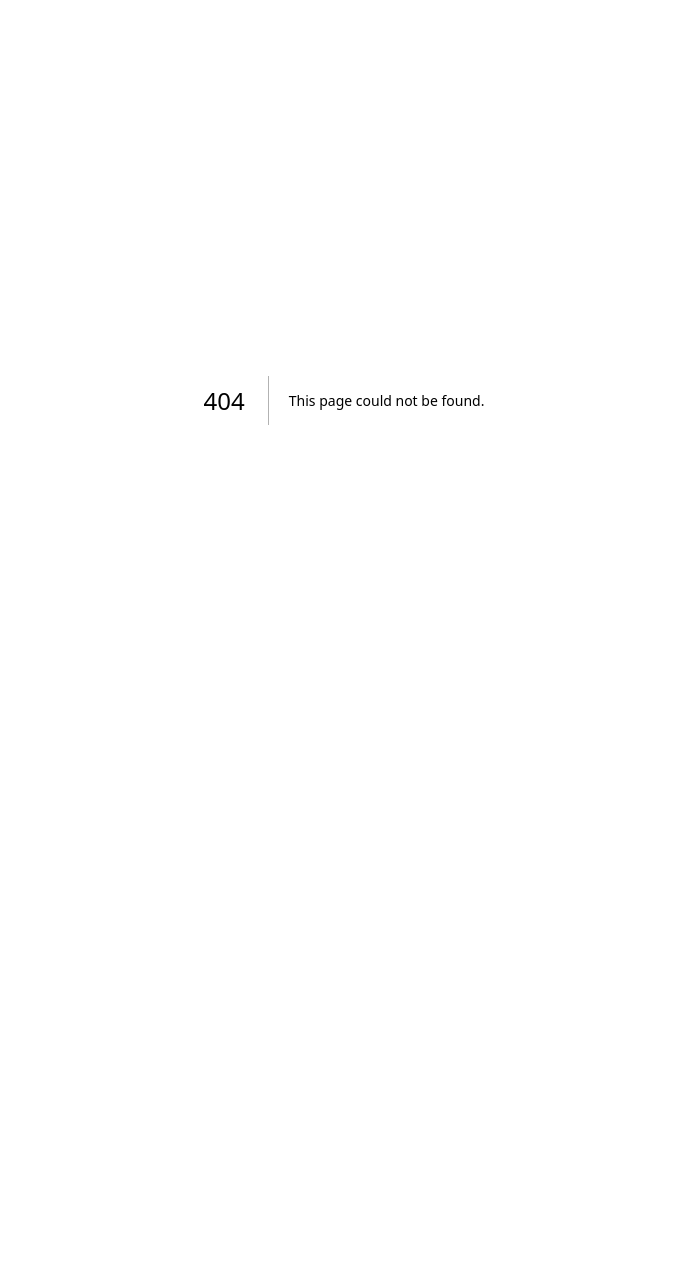
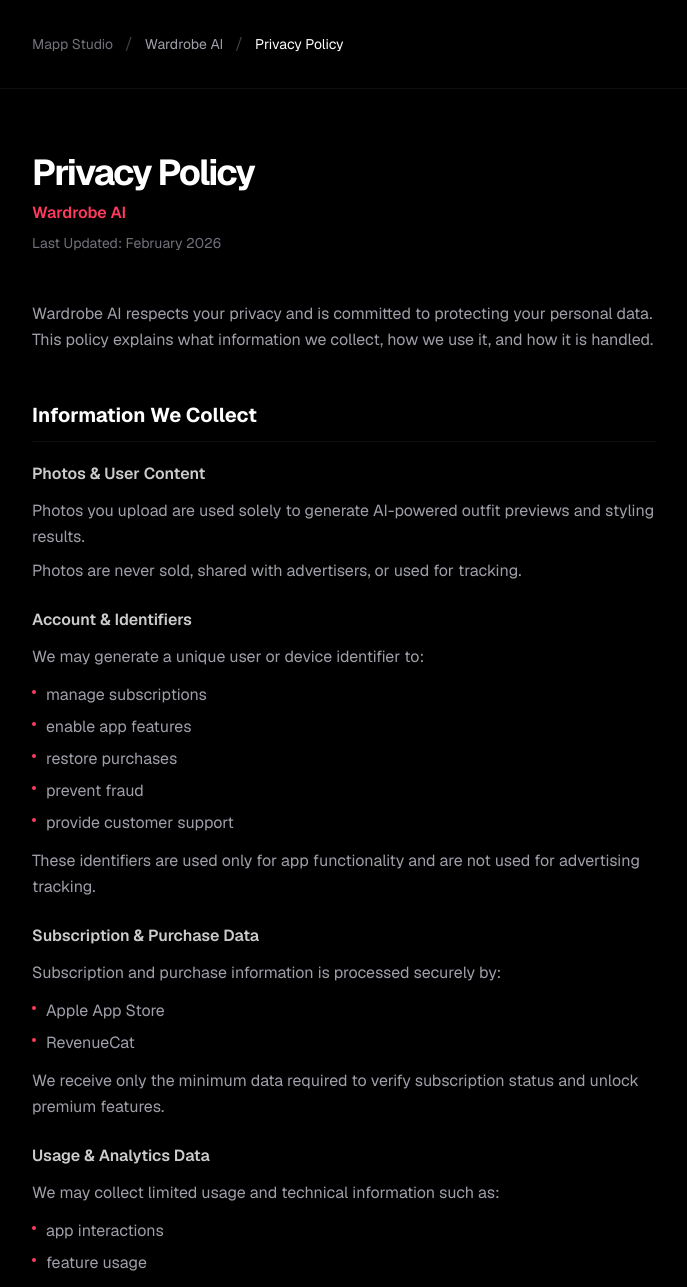
Before and after one commit to tunaaocal/MappStudio, a Next.js app: page /wardrobe-ai/privacy in a window 1280 px wide. Before the commit this address had no page. Shown: the top 1287 px of the page, without its empty margins (296-983 px from the left). Before the commit the page ends 800 px from the top, so only its background shows below. Built offline with nearby package versions, Linux system fonts and the light colour scheme.

Commit message:
wardrobe privacy

```diff
--- /dev/null
+++ b/app/wardrobe-ai/privacy/page.tsx
@@ -0,0 +1,210 @@
+import type { Metadata } from "next";
+
+export const metadata: Metadata = {
+  title: "Privacy Policy – Wardrobe AI",
+  description: "Privacy policy for Wardrobe AI – Outfit Maker.",
+};
+
+export default function WardrobePrivacy() {
+  return (
+    <main className="bg-black text-white min-h-screen">
+      {/* Header */}
+      <div className="border-b border-white/[0.06]">
+        <div className="max-w-2xl mx-auto px-6 py-8 flex items-center gap-3">
+          <a href="/" className="text-zinc-500 hover:text-white transition-colors duration-200 text-sm">
+            Mapp Studio
+          </a>
+          <span className="text-zinc-700">/</span>
+          <span className="text-zinc-400 text-sm">Wardrobe AI</span>
+          <span className="text-zinc-700">/</span>
+          <span className="text-white text-sm">Privacy Policy</span>
+        </div>
+      </div>
+
+      {/* Content */}
+      <div className="max-w-2xl mx-auto px-6 py-16">
+        <h1 className="text-4xl font-bold tracking-tighter text-white mb-2">
+          Privacy Policy
+        </h1>
+        <p className="text-[#FF3A5C] font-semibold mb-2">Wardrobe AI</p>
+        <p className="text-zinc-500 text-sm mb-12">Last Updated: February 2026</p>
+
+        <p className="text-zinc-400 leading-relaxed mb-12">
+          Wardrobe AI respects your privacy and is committed to protecting your personal data.
+          This policy explains what information we collect, how we use it, and how it is handled.
+        </p>
+
+        <Section title="Information We Collect">
+          <SubSection title="Photos & User Content">
+            <ul className="space-y-2 text-zinc-400 leading-relaxed">
+              <li>Photos you upload are used solely to generate AI-powered outfit previews and styling results.</li>
+              <li>Photos are never sold, shared with advertisers, or used for tracking.</li>
+            </ul>
+          </SubSection>
+
+          <SubSection title="Account & Identifiers">
+            <p className="text-zinc-400 leading-relaxed mb-3">
+              We may generate a unique user or device identifier to:
+            </p>
+            <List items={[
+              "manage subscriptions",
+              "enable app features",
+              "restore purchases",
+              "prevent fraud",
+              "provide customer support",
+            ]} />
+            <p className="text-zinc-400 leading-relaxed mt-3">
+              These identifiers are used only for app functionality and are not used for advertising tracking.
+            </p>
+          </SubSection>
+
+          <SubSection title="Subscription & Purchase Data">
+            <p className="text-zinc-400 leading-relaxed mb-3">
+              Subscription and purchase information is processed securely by:
+            </p>
+            <List items={["Apple App Store", "RevenueCat"]} />
+            <p className="text-zinc-400 leading-relaxed mt-3">
+              We receive only the minimum data required to verify subscription status and unlock premium features.
+            </p>
+          </SubSection>
+
+          <SubSection title="Usage & Analytics Data">
+            <p className="text-zinc-400 leading-relaxed mb-3">
+              We may collect limited usage and technical information such as:
+            </p>
+            <List items={[
+              "app interactions",
+              "feature usage",
+              "crashes",
+              "performance metrics",
+              "device model and OS version",
+            ]} />
+            <p className="text-zinc-400 leading-relaxed mt-3 mb-3">
+              This data is used strictly to:
+            </p>
+            <List items={[
+              "improve performance",
+              "fix bugs",
+              "measure feature effectiveness",
+              "enhance user experience",
+            ]} />
+            <p className="text-zinc-400 leading-relaxed mt-3">
+              We do <strong className="text-white">NOT</strong> use this data for cross-app tracking or third-party advertising.
+            </p>
+          </SubSection>
+        </Section>
+
+        <Section title="How We Use Your Data">
+          <p className="text-zinc-400 leading-relaxed mb-3">We use collected data only to:</p>
+          <List items={[
+            "generate outfit previews",
+            "provide subscription access",
+            "maintain app functionality",
+            "improve reliability and performance",
+            "provide support",
+          ]} />
+          <p className="text-zinc-400 leading-relaxed mt-4">
+            We do not sell personal information.
+          </p>
+        </Section>
+
+        <Section title="Data Sharing">
+          <p className="text-zinc-400 leading-relaxed mb-3">
+            We do not share your personal data with advertisers or data brokers.
+          </p>
+          <p className="text-zinc-400 leading-relaxed mb-3">
+            Limited data may be processed by trusted service providers strictly for app operations, including:
+          </p>
+          <List items={[
+            "Apple (payments & subscriptions)",
+            "RevenueCat (subscription management)",
+            "Backend infrastructure providers (e.g., hosting/servers)",
+          ]} />
+          <p className="text-zinc-400 leading-relaxed mt-3">
+            These providers process data only on our behalf.
+          </p>
+        </Section>
+
+        <Section title="Tracking">
+          <p className="text-zinc-400 leading-relaxed mb-2">
+            Wardrobe AI does not use cross-app tracking, advertising identifiers, or third-party data brokers.
+          </p>
+          <p className="text-zinc-400 leading-relaxed">
+            We do not track users across apps or websites for targeted advertising.
+          </p>
+        </Section>
+
+        <Section title="Data Retention">
+          <ul className="space-y-2 text-zinc-400 leading-relaxed">
+            <li>Photos may be temporarily stored to generate results and then automatically deleted.</li>
+            <li>Analytics data is retained only as long as necessary for performance improvement.</li>
+            <li>Account or identifier data is retained while your account or subscription is active.</li>
+            <li>You may request deletion at any time.</li>
+          </ul>
+        </Section>
+
+        <Section title="Your Rights">
+          <p className="text-zinc-400 leading-relaxed mb-3">You may:</p>
+          <List items={[
+            "request deletion of your data",
+            "request information about stored data",
+            "contact us regarding privacy concerns",
+          ]} />
+        </Section>
+
+        <Section title="Contact">
+          <p className="text-zinc-400 leading-relaxed mb-6">
+            For privacy questions or deletion requests:
+          </p>
+          <a
+            href="mailto:contact@mapp.studio"
+            className="inline-flex items-center gap-2.5 bg-[#FF3A5C] text-white font-semibold px-6 py-3 rounded-full
+                       hover:bg-[#FF6080] transition-colors duration-200"
+          >
+            Contact
+          </a>
+        </Section>
+      </div>
+
+      {/* Footer */}
+      <div className="border-t border-white/[0.06] py-8 px-6">
+        <div className="max-w-2xl mx-auto">
+          <p className="text-zinc-600 text-sm">© 2026 Mapp Studio</p>
+        </div>
+      </div>
+    </main>
+  );
+}
+
+function Section({ title, children }: { title: string; children: React.ReactNode }) {
+  return (
+    <section className="mb-12">
+      <h2 className="text-xl font-bold text-white mb-5 pb-3 border-b border-white/[0.06]">
+        {title}
+      </h2>
+      <div className="space-y-6">{children}</div>
+    </section>
+  );
+}
+
+function SubSection({ title, children }: { title: string; children: React.ReactNode }) {
+  return (
+    <div>
+      <h3 className="text-base font-semibold text-white/80 mb-3">{title}</h3>
+      {children}
+    </div>
+  );
+}
+
+function List({ items }: { items: string[] }) {
+  return (
+    <ul className="space-y-1.5">
+      {items.map((item) => (
+        <li key={item} className="flex items-start gap-2.5 text-zinc-400 leading-relaxed">
+          <span className="mt-2 w-1 h-1 rounded-full bg-[#FF3A5C] flex-shrink-0" />
+          {item}
+        </li>
+      ))}
+    </ul>
+  );
+}
```
